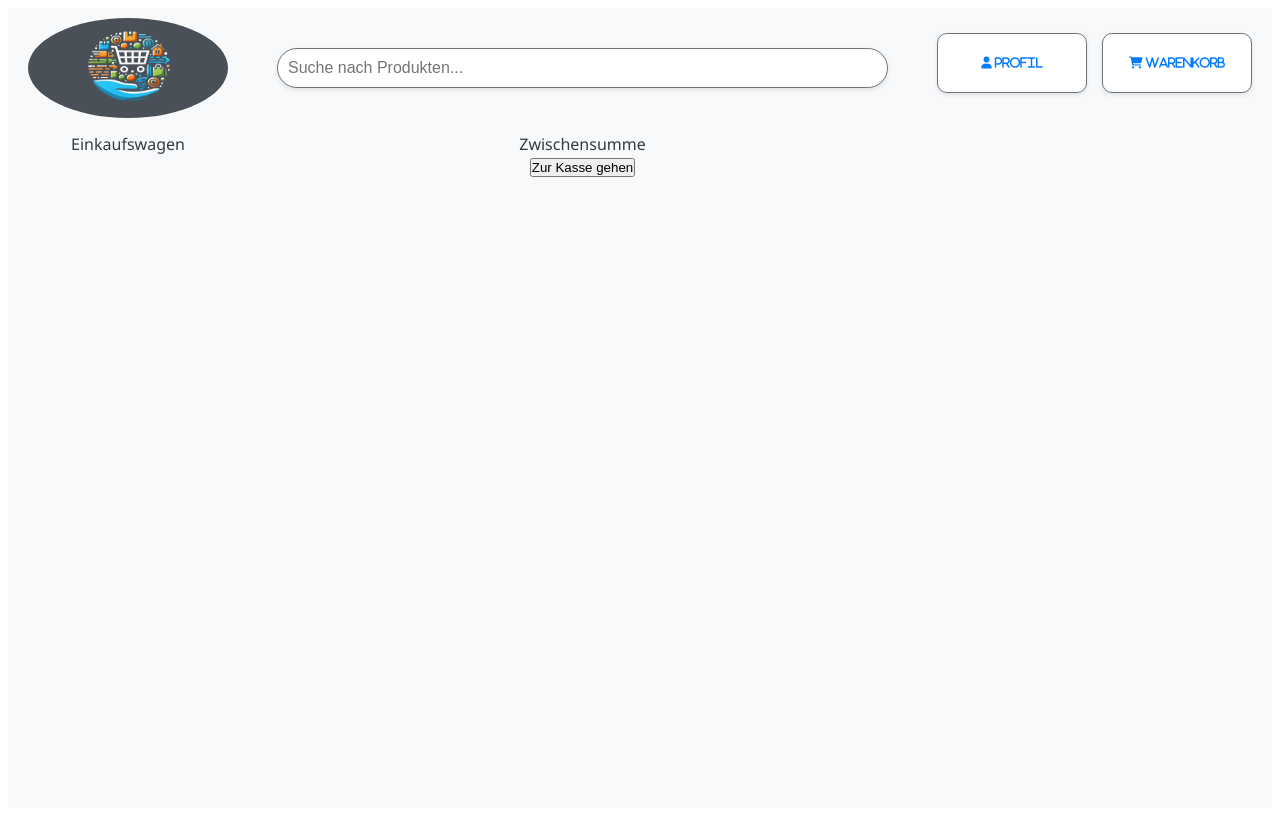
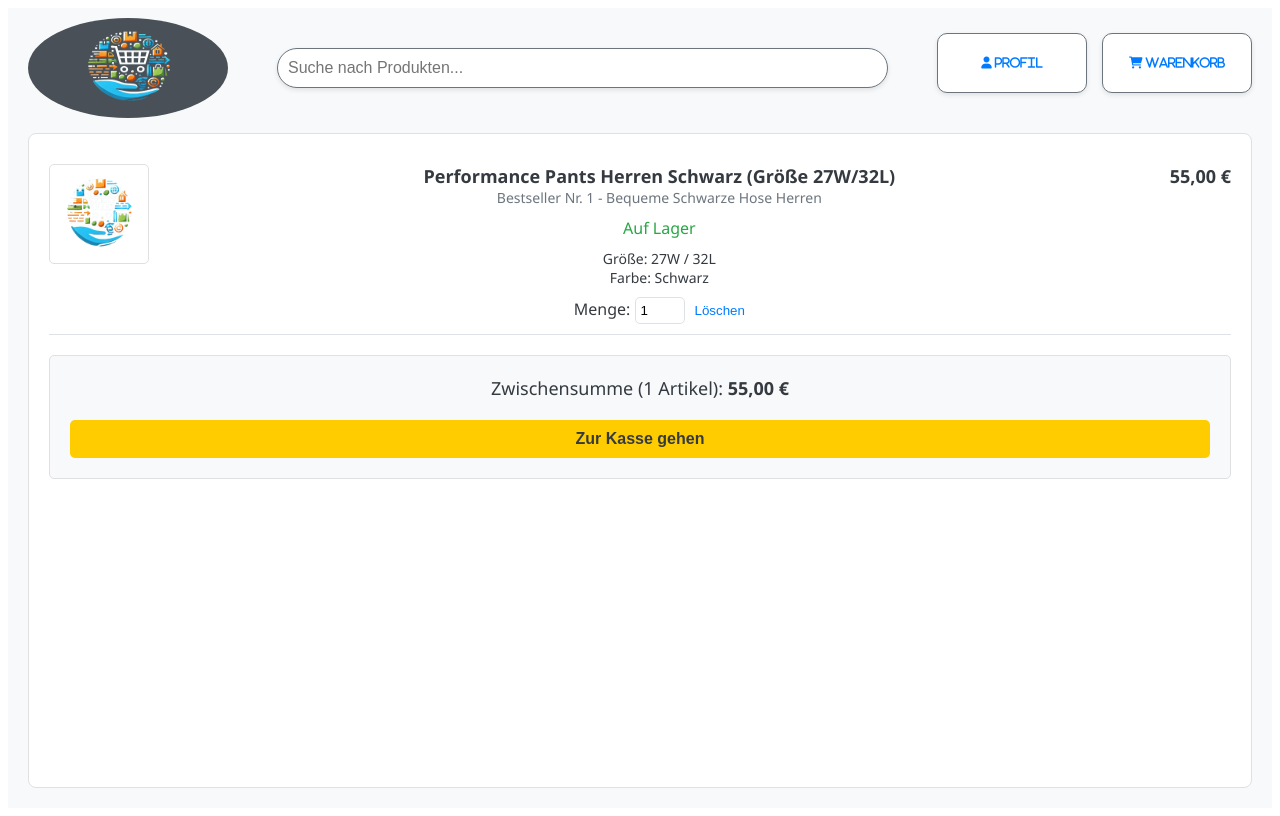
Before and after one commit to PinguGit/Project-ShopBase, a Vue app in the folder Frontend/frontend/: page /shopping-cart in a window 1280 px wide. Built offline with nearby package versions, Linux system fonts and the light colour scheme.

Commit message:
shopping cart weiter

```diff
--- a/Frontend/frontend/src/views/shopping-cart_page.vue
+++ b/Frontend/frontend/src/views/shopping-cart_page.vue
@@ -30,16 +30,34 @@
                 </div>
             </router-link>
 
-            <div class="article-container">
-                <p>Einkaufswagen</p>
-                <div class="articles">
-                    <!-- Artikel hier hinzufügen (löschfunktion hinzufügen [menge maybe einstellen können?])  -->
+            <div class="cart-container">
+                <!-- Artikelbereich -->
+                <div class="cart-item">
+                    <div class="item-image">
+                        <img src="../assets/LogoReal.png" alt="Artikelbild" width="100px" height="100px">
+                    </div>
+                    <div class="item-details">
+                        <p class="item-title">Performance Pants Herren Schwarz (Größe 27W/32L)</p>
+                        <p class="item-subtitle">Bestseller Nr. 1 - Bequeme Schwarze Hose Herren</p>
+                        <p class="item-availability">Auf Lager</p>
+                        <p class="item-size">Größe: 27W / 32L</p>
+                        <p class="item-color">Farbe: Schwarz</p>
+                        <div class="item-actions">
+                            <label for="quantity">Menge: </label>
+                            <input id="quantity" type="number" value="1" min="1">
+                            <button>Löschen</button>
+                        </div>
+                    </div>
+                    <div class="item-price">
+                        <p>55,00 €</p>
+                    </div>
                 </div>
-            </div>
 
-            <div class="payment">
-                <p>Zwischensumme <!--hier dann den {{ ... }}--></p>
-                <button class="payment-continue">Zur Kasse gehen</button>
+                <!-- Zahlungsbereich -->
+                <div class="payment-section">
+                    <p>Zwischensumme (1 Artikel): <strong>55,00 €</strong></p>
+                    <button class="checkout-button">Zur Kasse gehen</button>
+                </div>
             </div>
         </div>
     </body>
@@ -70,7 +88,7 @@ body {
     grid-template-rows: 100px 1fr;
     grid-template-areas:
         "logo search-bar basket profile"
-        "filter product-list product-list product-list";
+        "cart-container cart-container cart-container cart-container";
     gap: 15px;
     height: 100vh;
     padding: 10px 20px 20px 20px;
@@ -143,85 +161,128 @@ body {
     color: #343a40;
 }
 
-.filter {
-    grid-area: filter;
-    background-color: #fff;
-    border-radius: 10px;
-    border: 1px solid #6c757d;
-    box-shadow: 0 2px 5px rgba(0, 0, 0, 0.1);
-    padding: 15px;
-}
-
-.filter h4 {
-    margin-bottom: 15px;
-    color: #007bff;
-}
-
-.filter input {
-    width: 100%;
-    padding: 8px;
-    margin-bottom: 10px;
-    border-radius: 5px;
-    border: 1px solid #ced4da;
-    background-color: #f8f9fa;
-}
-
-.product-list {
-    grid-area: product-list;
-    background-color: #fff;
-    border-radius: 10px;
-    padding: 20px;
-    box-shadow: 0 2px 5px rgba(0, 0, 0, 0.1);
-}
-
-.product-table {
-    width: 100%;
-    border-collapse: collapse;
-}
-
-.product-table th, .product-table td {
-    padding: 15px;
-    text-align: center;
-    border-bottom: 1px solid #dee2e6;
-}
-
-.product-table th {
-    background-color: #343a40;
-    color: #fff;
-    font-weight: bold;
-}
-
-.product-table td {
-    color: #495057;
-}
-
-.product-table tr:nth-child(even) {
-    background-color: #f8f9fa;
-}
-
-.product-table tr:nth-child(odd) {
-    background-color: #ffffff;
-}
-
-.product-table button {
-    padding: 8px 12px;
-    background-color: #007bff;
-    color: #fff;
-    border: none;
-    border-radius: 5px;
-    cursor: pointer;
-    transition: background-color 0.3s ease;
-}
-
-.product-table button:hover {
-    background-color: #0056b3;
-}
-
 /* Additional hover and focus effects */
 .search-bar input:hover {
     box-shadow: 0 4px 8px rgba(0, 0, 0, 0.15);
 }
 
+.cart-container {
+    grid-area: cart-container; /* Richtig gestellt von cart-contain zu cart-container */
+    margin: 0 auto; /* Zentriert den Container */
+    background-color: #fff;
+    border: 1px solid #e0e0e0;
+    border-radius: 8px;
+    padding: 20px;
+    width: 100%;
+}
+
+.cart-header {
+    margin-bottom: 20px; /* Abstand zum nächsten Element */
+}
+
+.cart-header h2 {
+    font-size: 24px;
+    border-bottom: 1px solid #dee2e6;
+    padding-bottom: 10px;
+}
+
+.cart-content {
+    display: grid;
+    grid-template-columns: 3fr 1fr; /* Artikel und Preisbereich */
+    gap: 20px;
+}
+
+.cart-item {
+    display: flex; /* Flex-Layout für Artikel */
+    gap: 15px; /* Abstand zwischen Bild und Details */
+    border-bottom: 1px solid #dee2e6; /* Trennlinie zwischen den Artikeln */
+    padding: 10px 0; /* Vertikaler Abstand */
+}
+
+.item-image img {
+    border: 1px solid #e0e0e0;
+    border-radius: 5px;
+}
+
+.item-details {
+    flex-grow: 1; /* Füllt den verfügbaren Platz */
+}
+
+.item-title {
+    font-size: 18px;
+    font-weight: bold;
+}
+
+.item-subtitle {
+    font-size: 14px;
+    color: #6c757d;
+}
+
+.item-availability {
+    color: #28a745;
+    margin: 10px 0;
+}
+
+.item-size,
+.item-color {
+    font-size: 14px;
+}
+
+.item-actions {
+    margin-top: 10px;
+}
+
+.item-actions input {
+    width: 50px;
+    padding: 5px;
+    margin-right: 10px;
+    border-radius: 5px;
+    border: 1px solid #dee2e6;
+}
+
+.item-actions button {
+    background-color: transparent;
+    color: #007bff;
+    border: none;
+    cursor: pointer;
+}
+
+.item-price {
+    display: flex;
+    align-items: flex-start;
+    font-size: 18px;
+    font-weight: bold;
+}
+
+.payment-section {
+    background-color: #f8f9fa;
+    padding: 20px;
+    border-radius: 5px;
+    border: 1px solid #e0e0e0;
+    margin-top: 20px; /* Abstand zum Warenkorb */
+}
+
+.payment-section p {
+    font-size: 18px;
+    margin-bottom: 20px;
+}
+
+.checkout-button {
+    width: 100%;
+    padding: 10px;
+    background-color: #ffcc00;
+    color: #343a40;
+    border: none;
+    font-size: 16px;
+    font-weight: bold;
+    cursor: pointer;
+    border-radius: 5px;
+    transition: background-color 0.3s ease;
+}
+
+.checkout-button:hover {
+    background-color: #e6b800;
+}
 
 
 </style>
```
